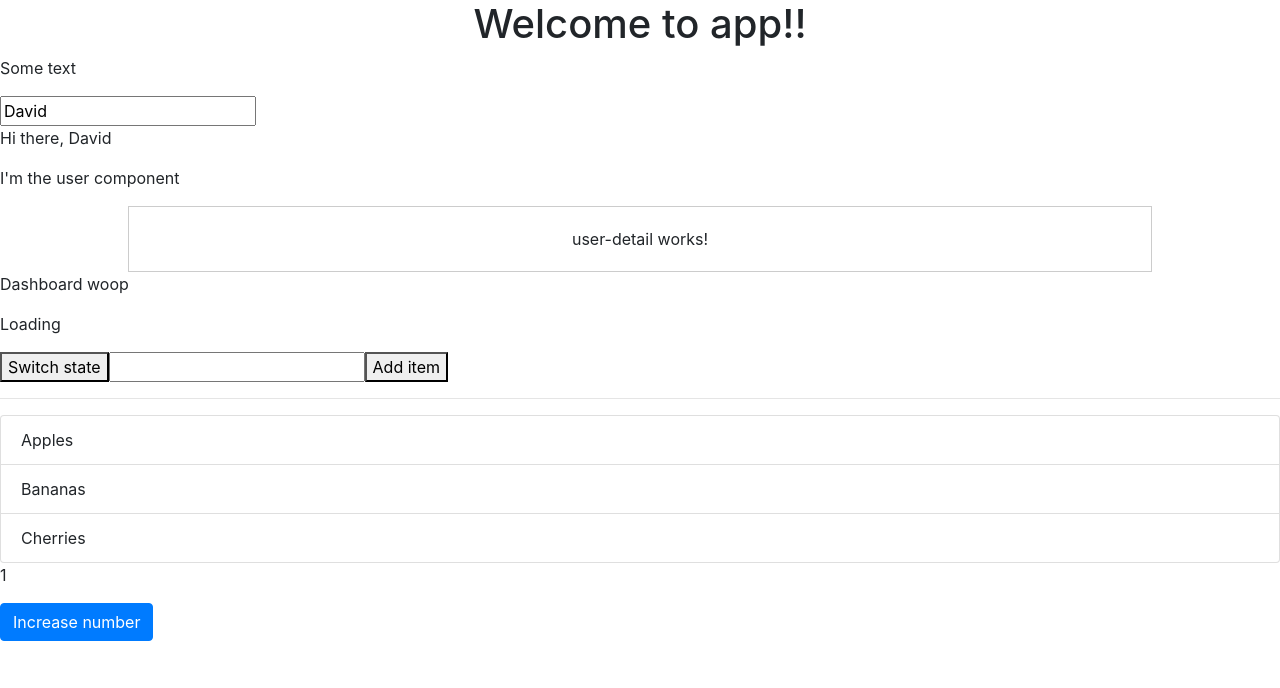
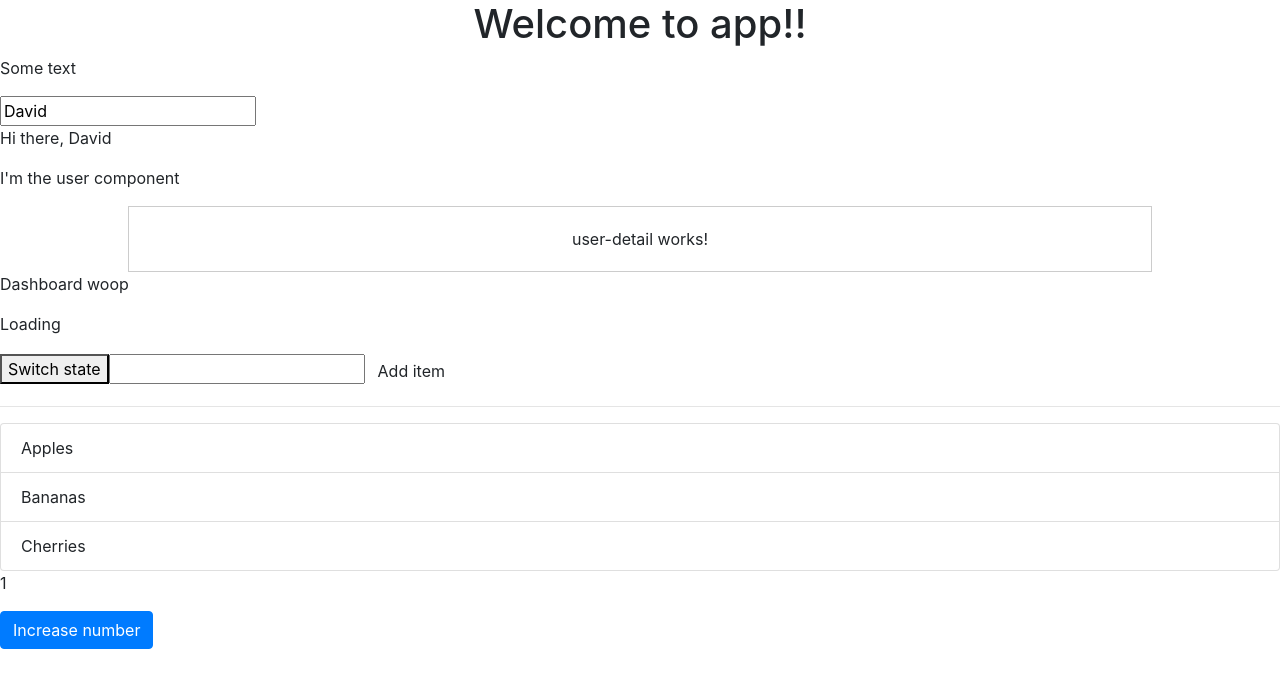
Before and after one commit to CampbellDavid/angular-essentials, an Angular app: page / in a window 1280 px wide. Shown: the top 688 px of the page. Built offline with nearby package versions, Linux system fonts and the light colour scheme.

Commit message:
add ngclass to btn

```diff
--- a/src/app/cart/cart.component.html
+++ b/src/app/cart/cart.component.html
@@ -1,5 +1,11 @@
 <input type="text" [(ngModel)]="newItem" />
-<button (click)="onAddItem()">Add item</button>
+<button
+  (click)="onAddItem()"
+  class="btn"
+  [ngClass]="{ 'btn-primary': newItem !== '', 'btn-default': newItem === '' }"
+>
+  Add item
+</button>
 <hr />
 <ul class="list-group">
   <li class="list-group-item" *ngFor="let item of items">
```
